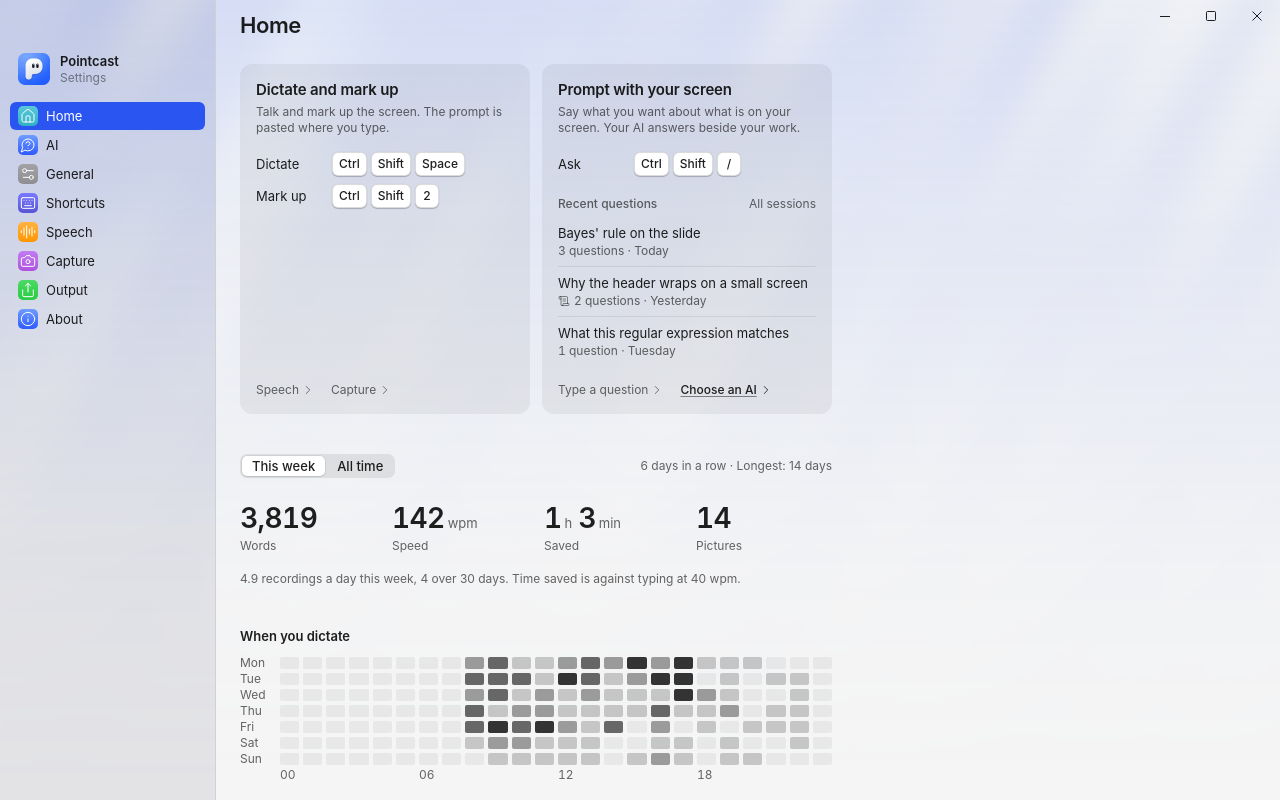
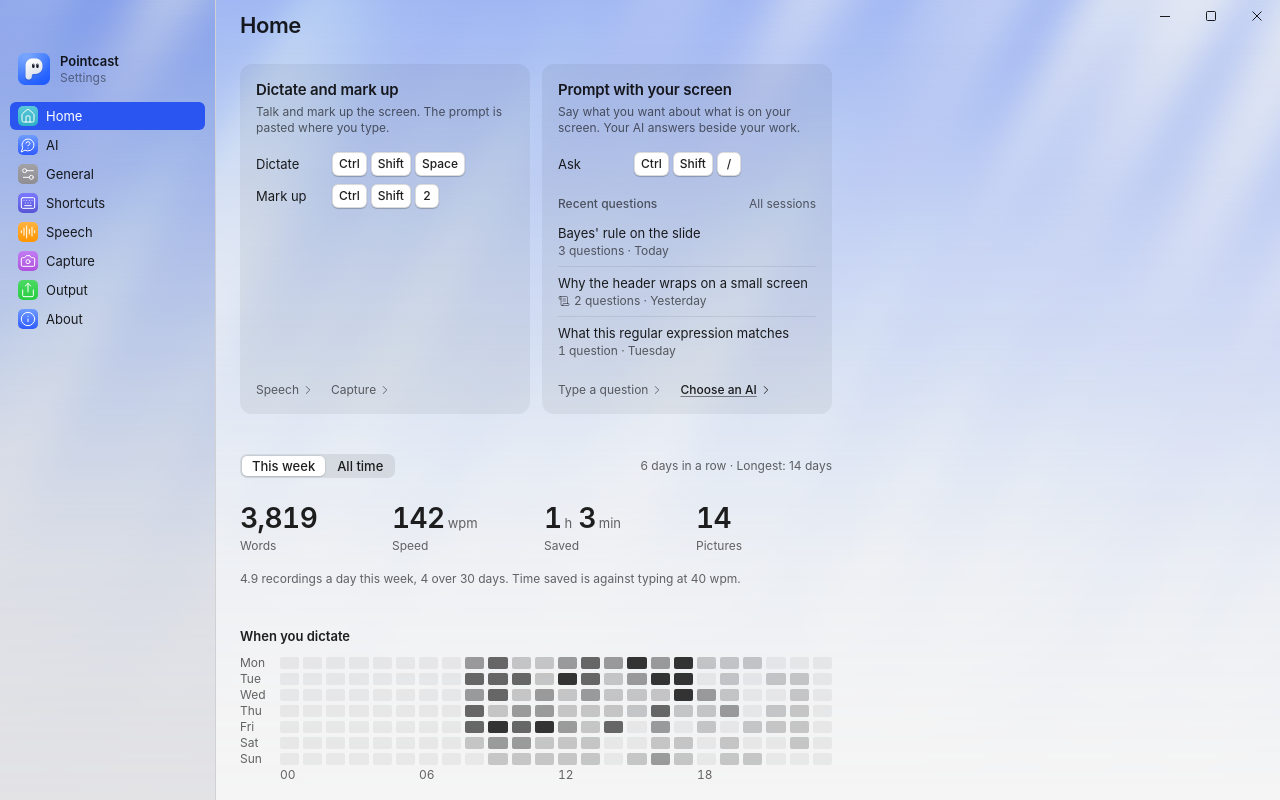
Before and after one commit to naidx0/pointcast, a React (Vite) app: page / in a window 1280 px wide. Built offline with nearby package versions, Linux system fonts and the light colour scheme.

Commit message:
Settings: the light Glacier wash reads as the icon's blue, and the voice wave preview has its style

```diff
--- a/src/styles/native.css
+++ b/src/styles/native.css
@@ -3220,7 +3220,8 @@ html.win .onb.at-welcome .onb-body {
   height: 100%;
   min-height: 100vh;
   z-index: 0;
-  opacity: 0.2;
+  /* Light: the pale ice stops vanish into a white page at a dark-mode strength, so light shows more of the strokes. */
+  opacity: 0.5;
   -webkit-mask-image: linear-gradient(to bottom, #000 0, rgba(0, 0, 0, 0.55) 30%, rgba(0, 0, 0, 0.15) 70%, transparent 100%);
   mask-image: linear-gradient(to bottom, #000 0, rgba(0, 0, 0, 0.55) 30%, rgba(0, 0, 0, 0.15) 70%, transparent 100%);
 }
@@ -3236,13 +3237,31 @@ html.win .onb.at-welcome .onb-body {
   display: block;
   height: 100vh;
   margin-bottom: -100vh;
-  opacity: 0.16;
+  opacity: 0.4;
+}
+html:not([data-theme="dark"]) .side-wash .backdrop-art,
+html:not([data-theme="dark"]) .main-wash .backdrop-art {
+  /* Light: deeper and bluer, so the wash reads as the icon's blue rather than a grey film. */
+  filter: blur(10px) saturate(1.35) brightness(0.94);
 }
 html[data-theme="dark"] .side-wash {
   opacity: 0.24;
 }
 html[data-theme="dark"] .main-wash {
   opacity: 0.19;
+}
+/* Settings › General › Appearance: a short live sample of the chosen voice wave beside its choice. */
+.wave-preview {
+  width: 120px;
+  height: 26px;
+  flex: none;
+  display: flex;
+  align-items: center;
+  color: var(--accent, #2b55f0);
+  --line-ink: var(--accent, #2b55f0);
+}
+.wave-preview > * {
+  width: 100%;
 }
 /* At the top of the page the title bar is clear over the wash; once the page scrolls it frosts as before. */
 .prefs-bar:not(.scrolled) {
```
